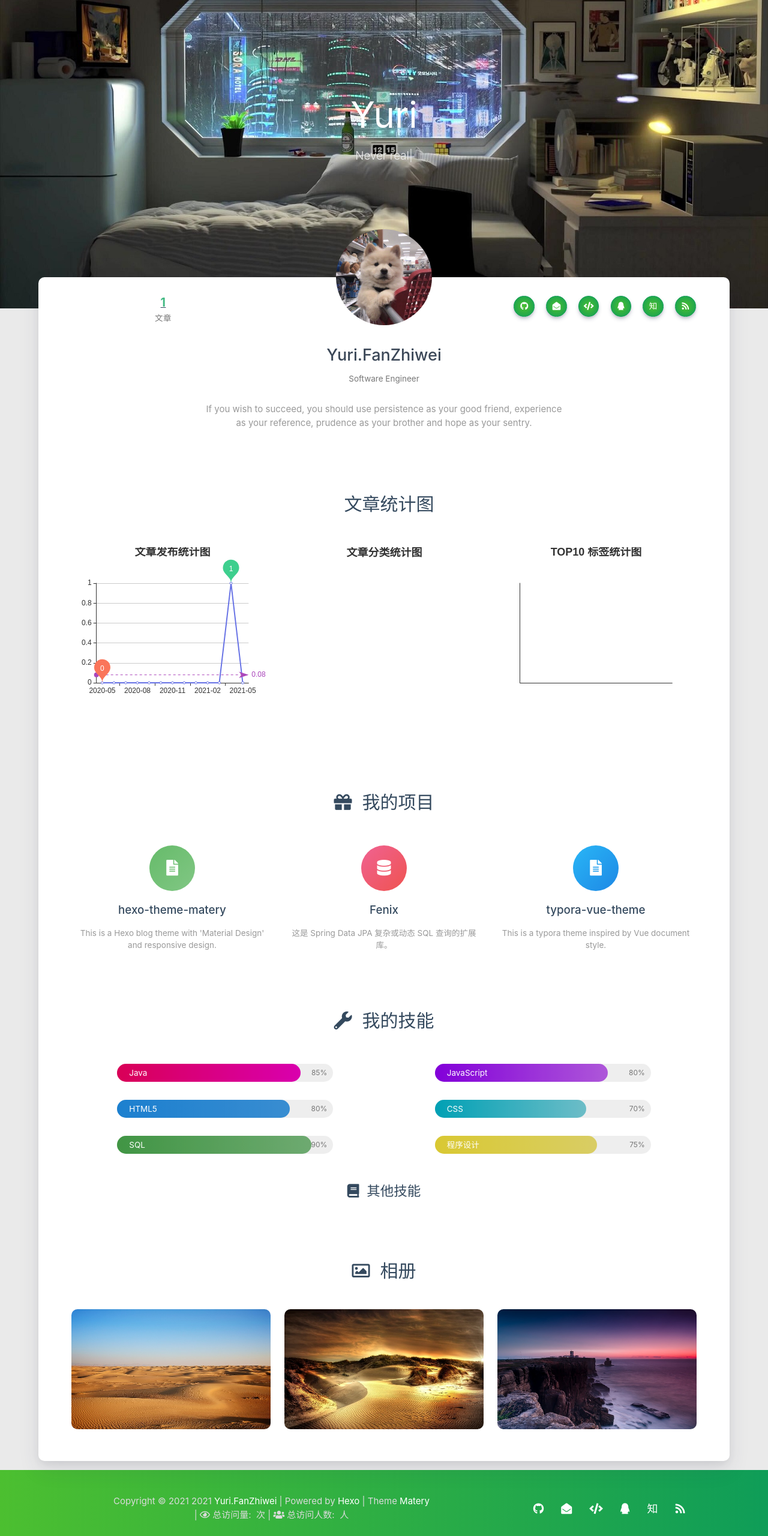
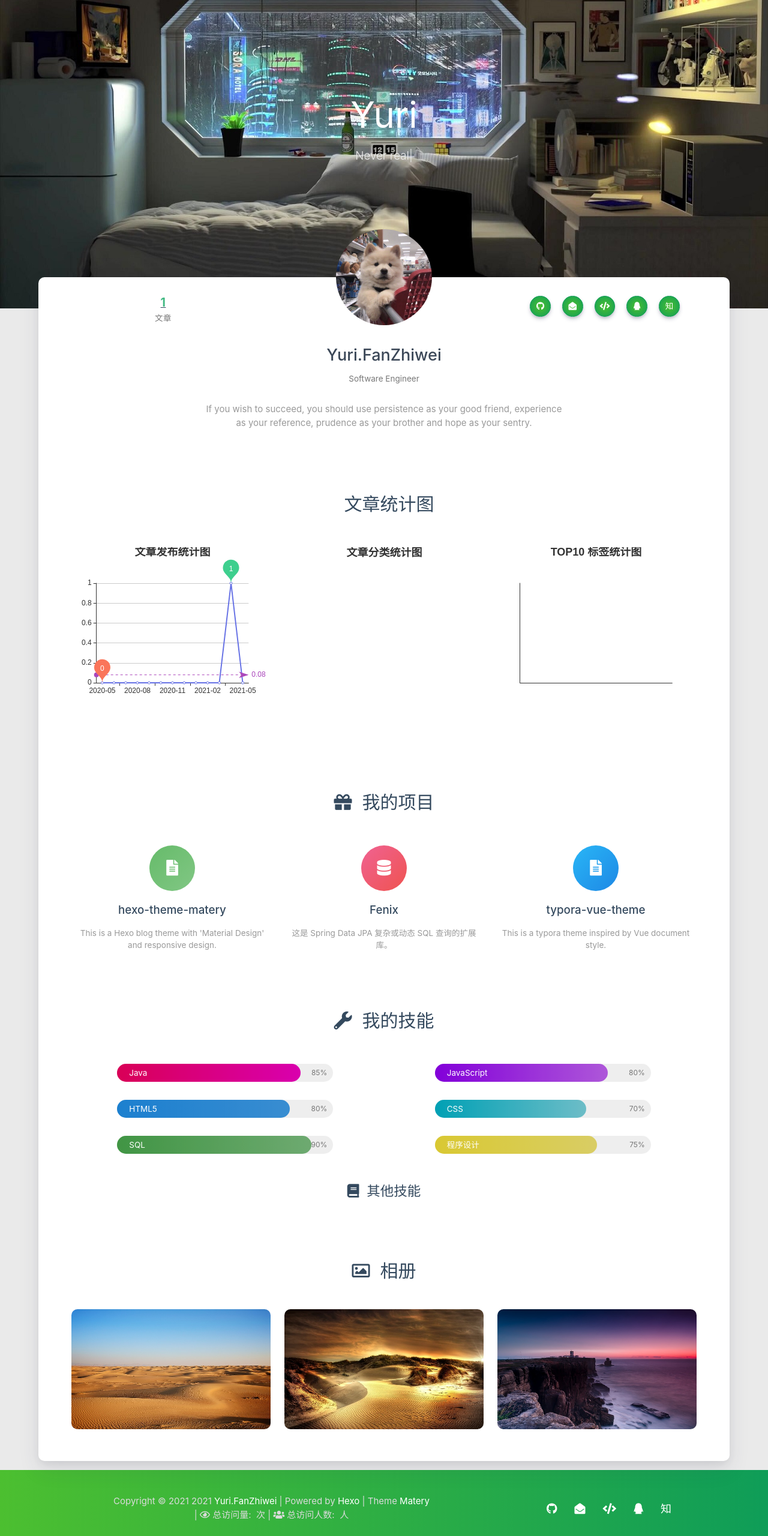
Before and after one commit to FanDady/FanDady.github.io, a plain HTML site: page about/index.html in a window 1280 px wide. Shown: the part 86-2646 px from the top of the page at 60% size. Drawn offline with nearby package versions, Linux system fonts and the light colour scheme; some packages are replaced by stand-ins of ours; a script that the page names is missing; some icons are missing.

Commit message:
Site updated: 2021-05-01 15:04:27

```diff
--- a/about/index.html
+++ b/about/index.html
@@ -438,10 +438,6 @@
 
 
 
-    <a href="/atom.xml" class="tooltipped" target="_blank" data-tooltip="RSS 订阅" data-position="top" data-delay="50">
-        <i class="fas fa-rss"></i>
-    </a>
-
 
                                 </div>
                             </div>
@@ -483,10 +479,6 @@
     </a>
 
 
-
-    <a href="/atom.xml" class="tooltipped" target="_blank" data-tooltip="RSS 订阅" data-position="top" data-delay="50">
-        <i class="fas fa-rss"></i>
-    </a>
 
 
                         </div>
@@ -986,10 +978,6 @@
 
 
 
-    <a href="/atom.xml" class="tooltipped" target="_blank" data-tooltip="RSS 订阅" data-position="top" data-delay="50">
-        <i class="fas fa-rss"></i>
-    </a>
-
 </div>
     </div>
 </footer>
```
Also changed, not shown: 2021/04/30/hello-world/index.html (+0 -4 lines), archives/2021/04/index.html (+0 -4 lines), archives/2021/index.html (+0 -4 lines), archives/index.html (+0 -4 lines), categories/index.html (+0 -4 lines), friends/index.html (+0 -4 lines), index.html (+0 -8 lines), tags/index.html (+0 -4 lines).
